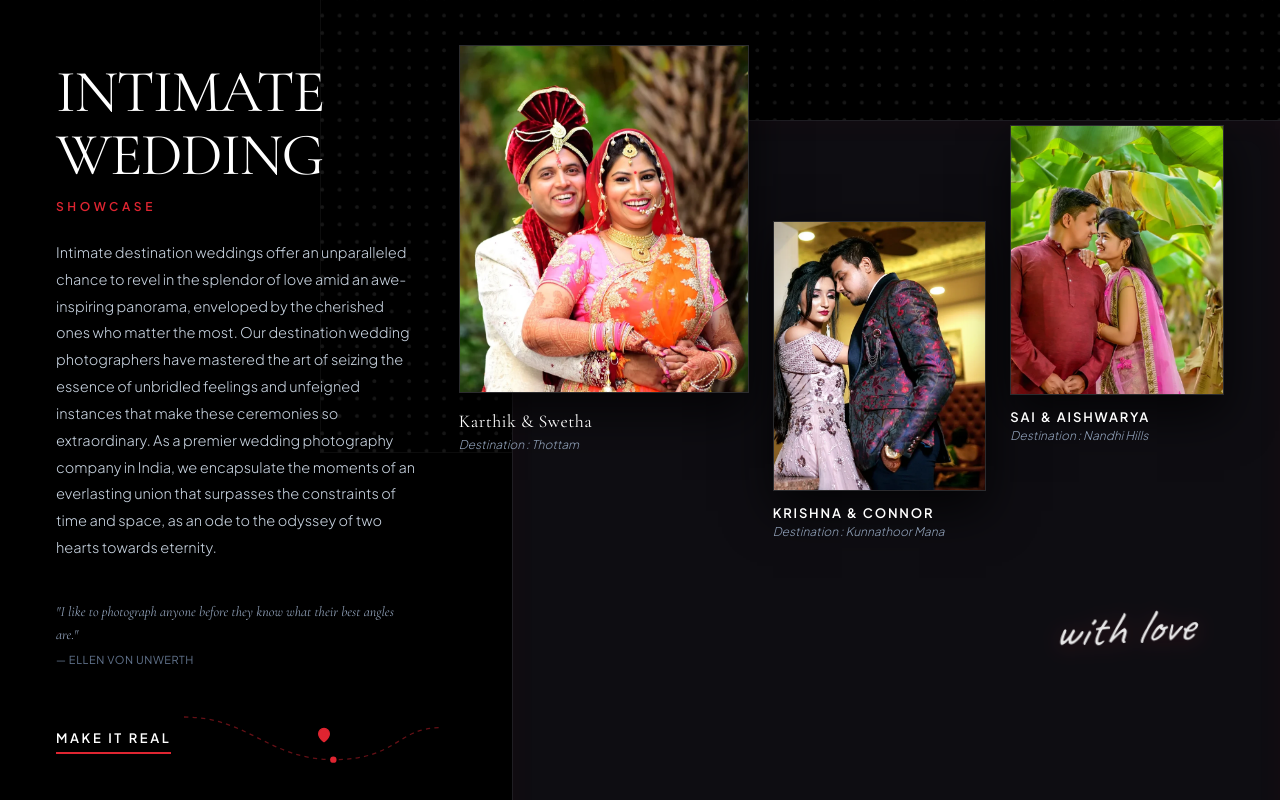
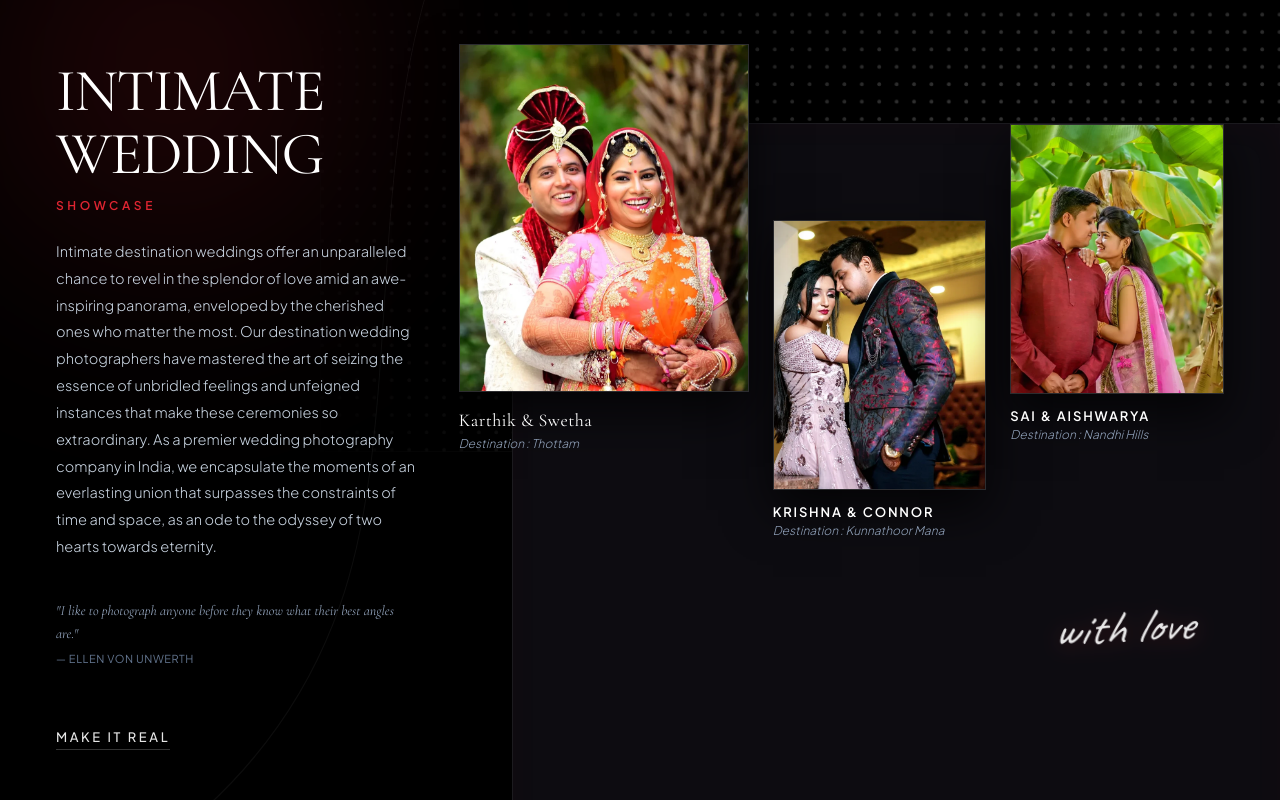
Before and after one commit to Therock1037X/Jumpclick-s-Photography-Website-, a React (Vite) app: page / in a window 1280 px wide. Shown: the part 900-1700 px from the top of the page. Built offline with nearby package versions, Linux system fonts and the light colour scheme; a web font is replaced by a local one.

Commit message:
fix(showcase): remove hard line cutoff, add circular corner gradient, gradient masked dots, curvy graphic with red pin, and remove red nav line

```diff
--- a/src/components/Hero.jsx
+++ b/src/components/Hero.jsx
@@ -2,7 +2,7 @@ import React from 'react';
 
 export default function Hero() {
   return (
-    <section className="relative w-full h-screen min-h-[600px] overflow-hidden flex items-end justify-center bg-black select-none">
+    <section className="relative w-full h-screen min-h-[600px] overflow-hidden flex items-end justify-center bg-black select-none border-none">
 
       {/* 100vh Full-Bleed Edge-to-Edge Hero Image (Natural Light & Composition) */}
       <div className="absolute inset-0 w-full h-full">
@@ -11,8 +11,10 @@ export default function Hero() {
           alt="Jumpclicks Photography"
           className="w-full h-full object-cover object-center"
         />
-        {/* Very soft, subtle gradient vignette only for text contrast, preserving natural lighting */}
-        <div className="absolute inset-0 bg-gradient-to-t from-black/60 via-transparent to-black/30 pointer-events-none" />
+        {/* Soft cinematic vignette preserving natural lighting */}
+        <div className="absolute inset-0 bg-gradient-to-t from-black/70 via-transparent to-black/30 pointer-events-none" />
+        {/* Smooth bottom gradient blend to seamlessly melt into the next section with NO hard line */}
+        <div className="absolute bottom-0 inset-x-0 h-40 bg-gradient-to-t from-black via-black/80 to-transparent pointer-events-none z-10" />
       </div>
 
       {/* KnotsbyAMP Reference: Centerpiece Brand Title & Tagline in Lower Half */}
--- a/src/components/IntimateWeddingShowcase.jsx
+++ b/src/components/IntimateWeddingShowcase.jsx
@@ -1,13 +1,26 @@
 import React from 'react';
 import { Link } from 'react-router-dom';
-import { MapPin } from 'lucide-react';
 
 export default function IntimateWeddingShowcase() {
   return (
-    <section className="relative w-full bg-[#000000] text-white py-20 sm:py-28 lg:py-36 overflow-hidden select-none border-t border-white/5">
+    <section className="relative w-full bg-[#000000] text-white py-20 sm:py-28 lg:py-36 overflow-hidden select-none border-none">
 
-      {/* Subtle Dotted World Map Graphic in the Background (Dark Theme Muted Dots) */}
-      <div className="absolute top-0 right-0 w-full lg:w-3/4 h-full pointer-events-none opacity-[0.09] overflow-hidden flex items-start justify-end">
+      {/* 1. Circular Gradient in Top-Left Corner (Smooth Atmospheric Glow) */}
+      <div
+        className="absolute -top-32 -left-32 w-[600px] h-[600px] rounded-full pointer-events-none blur-[90px]"
+        style={{
+          background: 'radial-gradient(circle, rgba(223, 37, 49, 0.18) 0%, rgba(142, 19, 27, 0.10) 42%, rgba(74, 8, 13, 0.04) 65%, transparent 75%)'
+        }}
+      />
+
+      {/* 2. Dotted World Map Graphic with Smooth Radial Gradient Mask (No Hard Rectangular Edge) */}
+      <div
+        className="absolute top-0 right-0 w-full lg:w-3/4 h-full pointer-events-none opacity-20 overflow-hidden flex items-start justify-end"
+        style={{
+          maskImage: 'radial-gradient(ellipse at 80% 30%, black 15%, transparent 75%)',
+          WebkitMaskImage: 'radial-gradient(ellipse at 80% 30%, black 15%, transparent 75%)',
+        }}
+      >
         <svg
           viewBox="0 0 1000 500"
           className="w-[1300px] h-auto object-cover max-w-none -mr-32 mt-2"
@@ -21,8 +34,20 @@ export default function IntimateWeddingShowcase() {
         </svg>
       </div>
 
-      {/* Asymmetric Sleek Dark Luxury Card Backdrop (Matches reference placement, in Jumpclicks velvet theme) */}
-      <div className="absolute bottom-0 right-0 w-full lg:w-[60%] h-[72%] lg:h-[78%] bg-[#0e0d12] border-t border-l border-white/[0.07] rounded-tl-[70px] sm:rounded-tl-[100px] lg:rounded-tl-[140px] pointer-events-none shadow-[inset_0_1px_30px_rgba(223,37,49,0.04)]" />
+      {/* 3. Curvy Organic Background Panel (From Reference Image 2) */}
+      <div className="absolute bottom-0 right-0 w-full lg:w-[60%] h-[74%] lg:h-[80%] bg-[#0d0c11] border-t border-l border-white/[0.06] rounded-tl-[80px] sm:rounded-tl-[120px] lg:rounded-tl-[160px] pointer-events-none shadow-[inset_0_1px_35px_rgba(223,37,49,0.03)]" />
+
+      {/* Organic sweeping contour line on the left boundary */}
+      <div className="hidden lg:block absolute inset-0 pointer-events-none">
+        <svg viewBox="0 0 1600 900" className="w-full h-full object-cover" preserveAspectRatio="none">
+          <path
+            d="M 540 60 C 460 220, 500 420, 430 560 C 370 680, 240 760, 60 820"
+            fill="none"
+            stroke="rgba(255, 255, 255, 0.05)"
+            strokeWidth="1.2"
+          />
+        </svg>
+      </div>
 
       {/* Main Content Grid */}
       <div className="relative z-10 max-w-[1650px] mx-auto px-6 sm:px-10 lg:px-14">
@@ -60,31 +85,39 @@ export default function IntimateWeddingShowcase() {
               </div>
             </div>
 
-            {/* Action Link & Curved Map Pin Path */}
+            {/* Action Link (Clean, NO Red Navigation Line) & Curvy Graphics from Image 3 */}
             <div className="pt-10 sm:pt-14 relative">
               <Link
                 to="/contact"
-                className="inline-block text-[13px] uppercase tracking-[0.2em] font-semibold text-white border-b-2 border-[#df2531] pb-1 hover:text-[#df2531] transition-colors"
+                className="inline-block text-[13px] uppercase tracking-[0.2em] font-medium text-white/90 hover:text-white border-b border-white/20 hover:border-white pb-0.5 transition-all outline-none focus:outline-none"
               >
                 Make It Real
               </Link>
 
-              {/* Sinuous Curved Line to Destination with Map Pin */}
-              <div className="hidden lg:block absolute left-32 top-8 w-64 h-24 pointer-events-none">
-                <svg viewBox="0 0 240 80" className="w-full h-full overflow-visible">
+              {/* Exact Curvy Dashed Graphic with Red Dot & Map Pin from Reference Image 3 */}
+              <div className="relative mt-8 sm:mt-10 w-full max-w-[380px] h-20 pointer-events-none">
+                <svg viewBox="0 0 360 70" className="w-full h-full overflow-visible">
+                  {/* Sinuous dashed wave path from Reference Image 3 */}
                   <path
-                    d="M 0 10 C 60 10, 80 50, 140 50 S 200 20, 240 20"
+                    d="M 10 24 C 80 24, 130 55, 180 55 C 235 55, 290 28, 350 28"
                     fill="none"
                     stroke="#df2531"
-                    strokeWidth="1.2"
-                    strokeDasharray="4 4"
-                    strokeOpacity="0.45"
+                    strokeWidth="1.5"
+                    strokeDasharray="7 5"
+                    strokeOpacity="0.85"
                   />
-                  <circle cx="140" cy="50" r="3" fill="#df2531" />
+                  {/* Solid Red Dot on the curve dip */}
+                  <circle cx="180" cy="55" r="4" fill="#df2531" />
+
+                  {/* Floating Red Location Pin directly above the dot */}
+                  <g transform="translate(171, 20)">
+                    <path
+                      d="M9 0C4.029 0 0 4.029 0 9c0 5.25 9 14.5 9 14.5s9-9.25 9-14.5c0-4.971-4.029-9-9-9z"
+                      fill="#df2531"
+                    />
+                    <circle cx="9" cy="8.5" r="3" fill="#ffffff" />
+                  </g>
                 </svg>
-                <div className="absolute left-[132px] top-[26px]">
-                  <MapPin className="w-4 h-4 text-[#df2531] fill-[#df2531]" />
-                </div>
               </div>
             </div>
           </div>
--- a/src/pages/HomePage.jsx
+++ b/src/pages/HomePage.jsx
@@ -19,7 +19,7 @@ export default function HomePage() {
       <IntimateWeddingShowcase />
 
       {/* Featured Gallery Preview - Pure Photography, Zero Text Below Images */}
-      <section className="py-16 bg-[#000000] border-t border-white/5">
+      <section className="py-16 bg-[#000000] border-none">
         <div className="max-w-7xl mx-auto px-4 sm:px-6 lg:px-8">
           <div className="flex flex-col sm:flex-row items-baseline justify-between mb-10 gap-3">
             <div>
```
